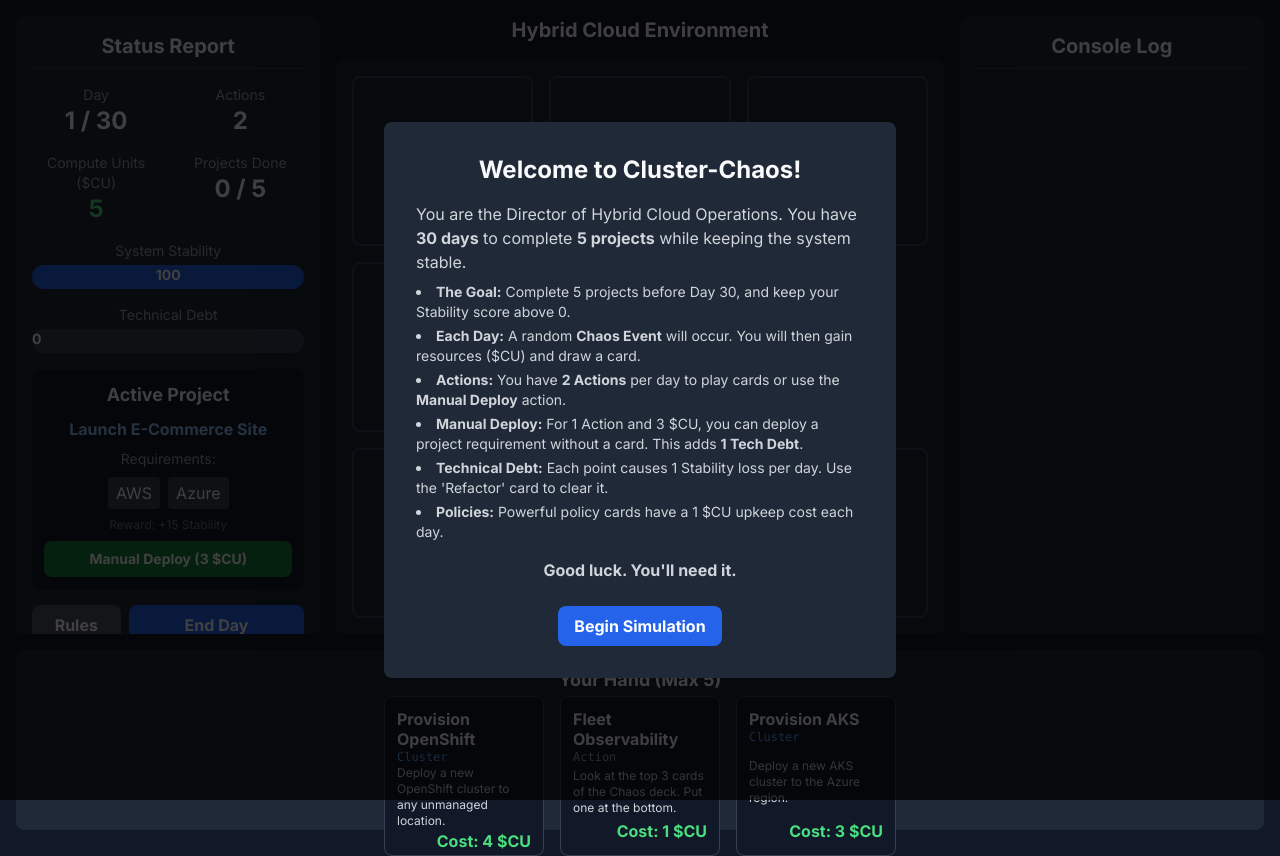
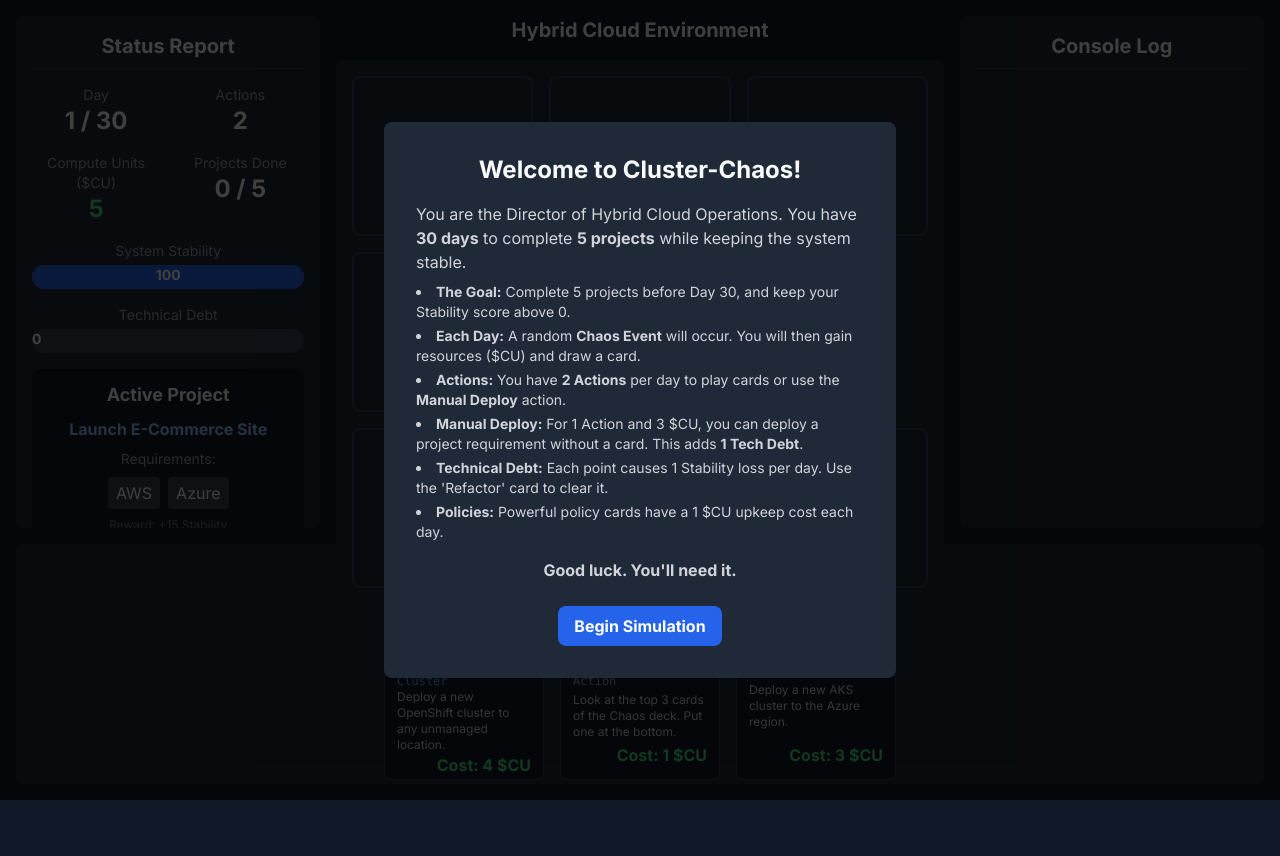
Before and after one commit to grigz/fleet, a plain HTML site: page index.html in a window 1280 px wide. After the commit the page ends 804 px from the top, so only its background shows below. Drawn offline with nearby package versions, Linux system fonts and the light colour scheme.

Commit message:
Update index.html
fixed the height of where the cards are

```diff
--- a/index.html
+++ b/index.html
@@ -59,7 +59,7 @@
 <body class="w-screen h-screen overflow-hidden flex flex-col p-4 gap-4">
 
     <!-- MAIN GAME UI -->
-    <main class="flex-grow flex gap-4 h-[calc(100%-150px)]">
+    <main class="flex-grow flex gap-4 h-[calc(100%-256px)]">
 
         <!-- LEFT: STATUS PANEL -->
         <div id="status-panel" class="w-1/4 h-full bg-gray-800 rounded-lg p-4 flex flex-col gap-4 overflow-y-auto">
@@ -134,7 +134,7 @@
     </main>
 
     <!-- BOTTOM: PLAYER HAND -->
-    <div class="h-[180px] w-full bg-gray-800 rounded-lg p-4">
+    <div class="h-[240px] w-full bg-gray-800 rounded-lg p-4">
         <h2 class="text-lg font-bold text-center mb-2">Your Hand (Max 5)</h2>
         <div id="player-hand" class="flex gap-4 justify-center items-center h-full">
             <!-- Player cards will be injected here -->
```
